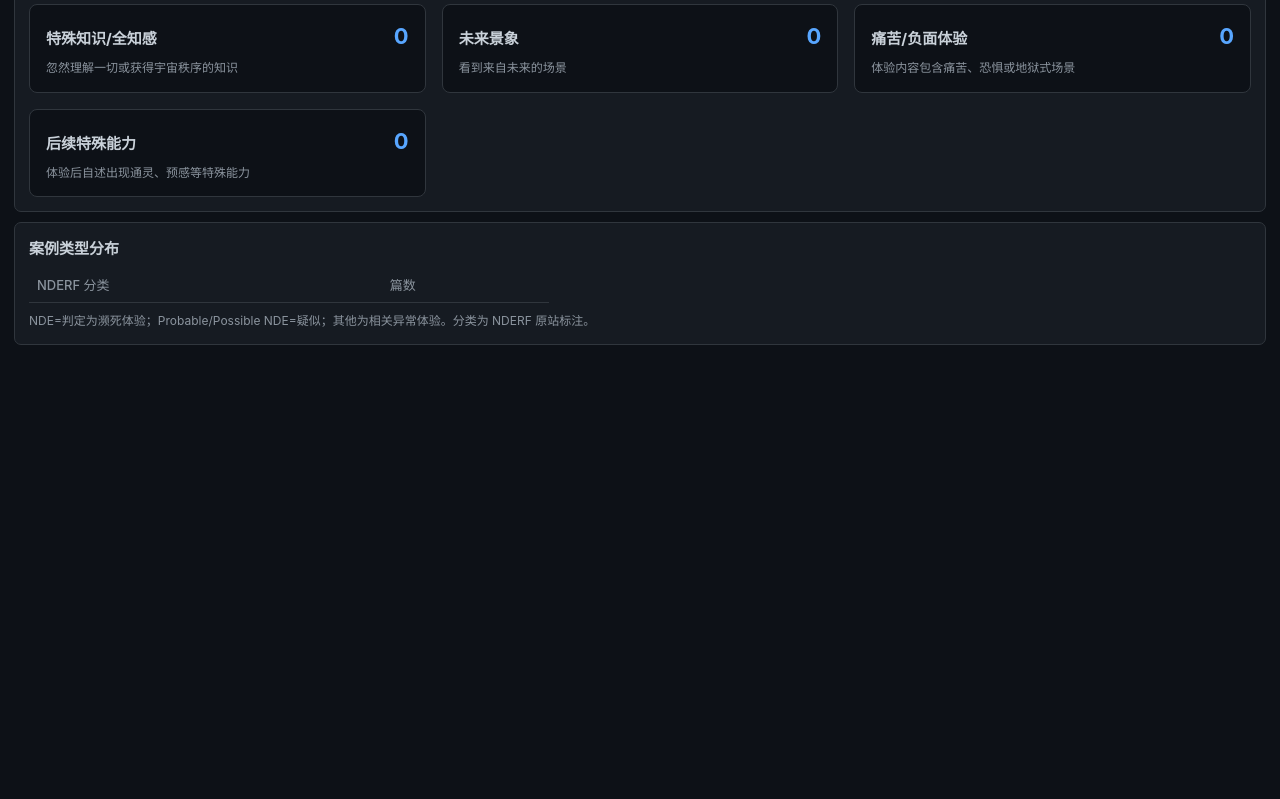
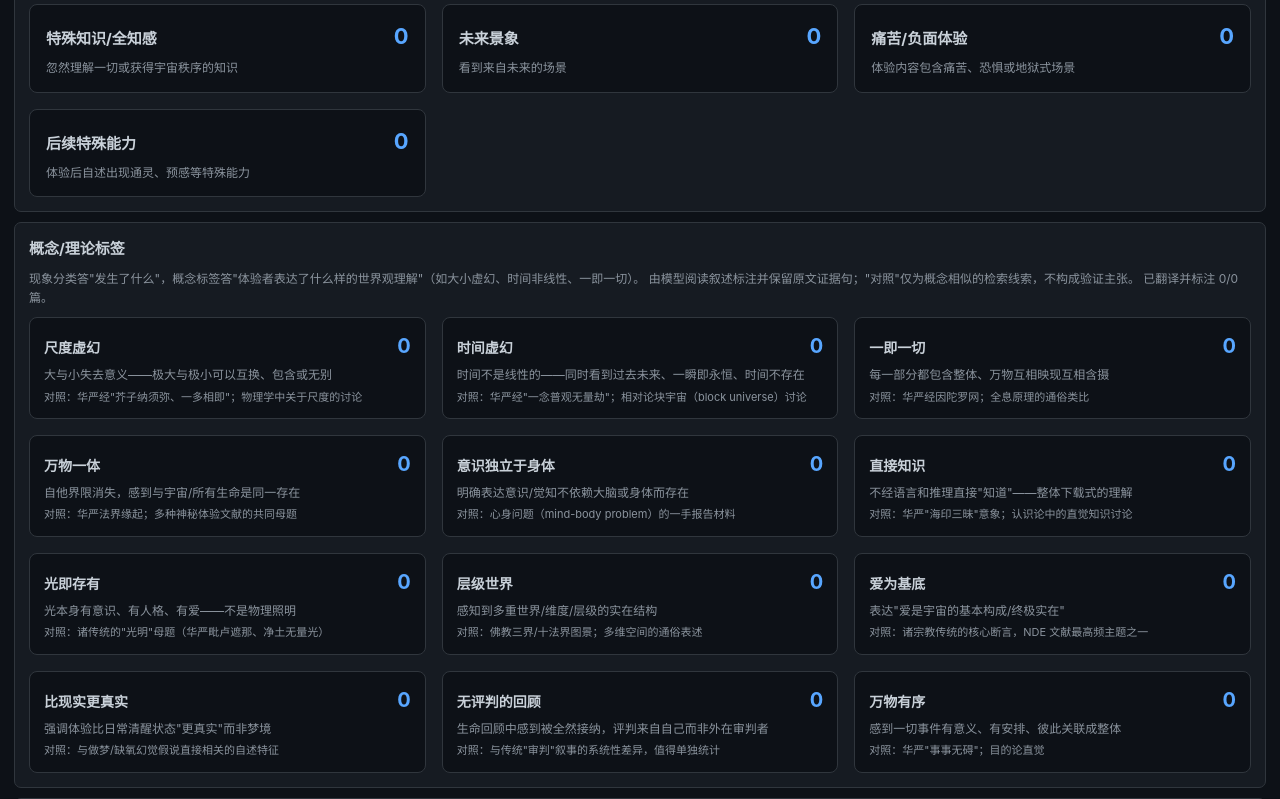
Before and after one commit to zhouningyi/numerology, a Flask app: page /nde in a window 1280 px wide. Shown: the part 590-1389 px from the top of the page. Before the commit the page ends 935 px from the top, so only its background shows below. Run offline with Flask 3, Linux system fonts and the light colour scheme; lists and menus that the app fills with data are empty.

Commit message:
feat(nde): 翻译+概念标注流水线（gpt-4o-mini 一次调用两件事）
- concepts.yaml：12 个概念/理论标签（尺度虚幻/时间虚幻/一即一切/万物一体等），
  每个带佛教/物理学对照线索（标注为概念相似性，非验证主张）
- translate_nderf.py：叙述翻译+概念标注合并调用，JSON 输出、按 slug 增量断点续跑，
  translations.jsonl 与解析文件分离互不覆盖；dry-run 预估费用
- /nde 概念标签卡片、/nde/concept/<key> 概念索引页（原文证据句引用块）、
  案例页概念徽章与中文译文并排显示

Co-Authored-By: Claude Fable 5 <noreply@anthropic.com>

```diff
--- /dev/null
+++ b/numerology/nde/concepts.yaml
@@ -0,0 +1,54 @@
+# 濒死体验的概念/理论标签体系（第二层标注，区别于问卷现象分类）。
+# 现象分类答"发生了什么"（隧道、白光）；概念标签答"体验者表达了什么样的世界观理解"。
+# 由模型阅读叙述文本标注（translate_nderf.py 顺路完成），每个标签保留原文证据句。
+# parallel 字段是"概念相似"的对照线索（佛教文本/物理学讨论），仅供检索与阅读，
+# 不构成任何验证性主张。
+concepts:
+  scale_illusion:
+    name: 尺度虚幻
+    description: 大与小失去意义——极大与极小可以互换、包含或无别
+    parallel: 华严经"芥子纳须弥、一多相即"；物理学中关于尺度的讨论
+  time_illusion:
+    name: 时间虚幻
+    description: 时间不是线性的——同时看到过去未来、一瞬即永恒、时间不存在
+    parallel: 华严经"一念普观无量劫"；相对论块宇宙（block universe）讨论
+  interpenetration:
+    name: 一即一切
+    description: 每一部分都包含整体、万物互相映现互相含摄
+    parallel: 华严经因陀罗网；全息原理的通俗类比
+  oneness:
+    name: 万物一体
+    description: 自他界限消失，感到与宇宙/所有生命是同一存在
+    parallel: 华严法界缘起；多种神秘体验文献的共同母题
+  consciousness_independent:
+    name: 意识独立于身体
+    description: 明确表达意识/觉知不依赖大脑或身体而存在
+    parallel: 心身问题（mind-body problem）的一手报告材料
+  direct_knowing:
+    name: 直接知识
+    description: 不经语言和推理直接"知道"——整体下载式的理解
+    parallel: 华严"海印三昧"意象；认识论中的直觉知识讨论
+  light_conscious:
+    name: 光即存有
+    description: 光本身有意识、有人格、有爱——不是物理照明
+    parallel: 诸传统的"光明"母题（华严毗卢遮那、净土无量光）
+  multiple_realms:
+    name: 层级世界
+    description: 感知到多重世界/维度/层级的实在结构
+    parallel: 佛教三界/十法界图景；多维空间的通俗表述
+  love_fundamental:
+    name: 爱为基底
+    description: 表达"爱是宇宙的基本构成/终极实在"
+    parallel: 诸宗教传统的核心断言，NDE 文献最高频主题之一
+  more_real:
+    name: 比现实更真实
+    description: 强调体验比日常清醒状态"更真实"而非梦境
+    parallel: 与做梦/缺氧幻觉假说直接相关的自述特征
+  no_judgment:
+    name: 无评判的回顾
+    description: 生命回顾中感到被全然接纳，评判来自自己而非外在审判者
+    parallel: 与传统"审判"叙事的系统性差异，值得单独统计
+  purpose_order:
+    name: 万物有序
+    description: 感到一切事件有意义、有安排、彼此关联成整体
+    parallel: 华严"事事无碍"；目的论直觉
--- a/server.py
+++ b/server.py
@@ -1014,7 +1014,13 @@ def canon_book(book):
         if s.get("segment_index") is not None
     }
     mapped_inline = [s for s in inline_items if s.get("original_segment_index") is not None]
-    if mapped_inline and len(mapped_inline) == len(inline_items) and original_positions:
+    inline_alignment_pending = any(
+        str(item.get("alignment_status", "")).startswith("待")
+        for item in inline_items
+    )
+    if inline_alignment_pending:
+        unmatched_inline = inline_items
+    elif mapped_inline and len(mapped_inline) == len(inline_items) and original_positions:
         for item in inline_items:
             position = original_positions.get(item.get("original_segment_index"))
             if position is None:
@@ -1247,10 +1253,29 @@ def canon_rule_review(school, rule_id):
 
 # ── 濒死探索（第二研究层：NDERF 案例库）──────────────────────
 NDE_EXPERIENCES_PATH = BASE_DIR / "data" / "processed" / "nderf" / "experiences.jsonl"
+NDE_TRANSLATIONS_PATH = BASE_DIR / "data" / "processed" / "nderf" / "translations.jsonl"
+NDE_CONCEPTS_PATH = BASE_DIR / "numerology" / "nde" / "concepts.yaml"
+
+
+def load_nde_concepts() -> dict:
+    return yaml.safe_load(NDE_CONCEPTS_PATH.read_text(encoding="utf-8"))["concepts"]
 
 
 def load_nde_experiences() -> list[dict]:
-    return _load_jsonl_cached(NDE_EXPERIENCES_PATH)
+    """案例记录合并翻译与概念标注（translations.jsonl 独立增量文件）。"""
+    records = _load_jsonl_cached(NDE_EXPERIENCES_PATH)
+    translations = {
+        row["slug"]: row for row in _load_jsonl_cached(NDE_TRANSLATIONS_PATH)
+    }
+    for record in records:
+        extra = translations.get(record["slug"])
+        if extra:
+            record["translations"] = {"中文": extra.get("zh", "")}
+            record["concepts"] = extra.get("concepts", {})
+        else:
+            record.setdefault("translations", {})
+            record.setdefault("concepts", {})
+    return records
 
 
 @app.route("/nde")
@@ -1272,8 +1297,21 @@ def nde_dashboard():
         for key, spec in phenomena.items()
     ]
     categories.sort(key=lambda c: -c["count"])
+    concept_specs = load_nde_concepts()
+    concept_counts = {}
+    for record in experiences:
+        for key in record.get("concepts", {}):
+            concept_counts[key] = concept_counts.get(key, 0) + 1
+    concepts = [
+        {"key": key, "name": spec["name"], "description": spec["description"],
+         "parallel": spec.get("parallel", ""), "count": concept_counts.get(key, 0)}
+        for key, spec in concept_specs.items()
+    ]
+    concepts.sort(key=lambda c: -c["count"])
+    translated = sum(1 for r in experiences if r.get("translations"))
     return render_template(
         "nde.html", total=len(experiences), categories=categories,
+        concepts=concepts, translated=translated,
         classification_counts=sorted(
             classification_counts.items(), key=lambda kv: -kv[1]
         )[:12],
@@ -1299,6 +1337,26 @@ def nde_category(key):
     )
 
 
+@app.route("/nde/concept/<key>")
+def nde_concept(key):
+    """概念标签页：表达某一世界观理解的案例索引（含原文证据句）。"""
+    concepts = load_nde_concepts()
+    if key not in concepts:
+        abort(404)
+    page = max(request.args.get("page", 1, type=int), 1)
+    per_page = 50
+    matched = [
+        r for r in load_nde_experiences() if key in r.get("concepts", {})
+    ]
+    total = len(matched)
+    total_pages = math.ceil(total / per_page) if total else 1
+    rows = matched[(page - 1) * per_page : page * per_page]
+    return render_template(
+        "nde_concept.html", spec=concepts[key], key=key, rows=rows,
+        total=total, page=page, total_pages=total_pages,
+    )
+
+
 @app.route("/nde/experience/<slug>")
 def nde_experience(slug):
     if not re.fullmatch(r"[A-Za-z0-9_\-]+", slug):
@@ -1314,7 +1372,15 @@ def nde_experience(slug):
         for key, evidence in record.get("categories", {}).items()
         if key in phenomena
     ]
-    return render_template("nde_experience.html", r=record, tags=tags)
+    concept_specs = load_nde_concepts()
+    concept_tags = [
+        {"key": key, "name": concept_specs[key]["name"], "evidence": evidence}
+        for key, evidence in record.get("concepts", {}).items()
+        if key in concept_specs
+    ]
+    return render_template(
+        "nde_experience.html", r=record, tags=tags, concept_tags=concept_tags
+    )
 
 
 # ── 研究文档与经验总结 ─────────────────────────────────────────
--- a/templates/nde.html
+++ b/templates/nde.html
@@ -25,6 +25,29 @@
 </div>
 
 <div class="card">
+  <h2>概念/理论标签</h2>
+  <p class="muted" style="font-size:12px;margin-bottom:10px">
+    现象分类答"发生了什么"，概念标签答"体验者表达了什么样的世界观理解"（如大小虚幻、时间非线性、一即一切）。
+    由模型阅读叙述标注并保留原文证据句；"对照"仅为概念相似的检索线索，不构成验证主张。
+    已翻译并标注 {{ translated }}/{{ total }} 篇。
+  </p>
+  <div class="grid grid-3">
+    {% for c in concepts %}
+    <a href="/nde/concept/{{ c.key }}" style="text-decoration:none;color:var(--text)">
+      <div style="background:var(--bg);border:1px solid var(--border);border-radius:8px;padding:12px 14px;height:100%">
+        <div style="display:flex;justify-content:space-between;align-items:baseline">
+          <strong style="font-size:14px">{{ c.name }}</strong>
+          <span class="stat-num" style="font-size:20px">{{ c.count }}</span>
+        </div>
+        <div class="muted" style="font-size:12px;margin-top:3px">{{ c.description }}</div>
+        {% if c.parallel %}<div class="muted" style="font-size:11px;margin-top:4px">对照：{{ c.parallel }}</div>{% endif %}
+      </div>
+    </a>
+    {% endfor %}
+  </div>
+</div>
+
+<div class="card">
   <h2>案例类型分布</h2>
   <table style="max-width:520px">
     <tr><th>NDERF 分类</th><th>篇数</th></tr>
--- a/templates/nde_experience.html
+++ b/templates/nde_experience.html
@@ -11,6 +11,9 @@
 <div style="margin-bottom:10px">
   {% for t in tags %}
   <a href="/nde/category/{{ t.key }}" class="badge badge-a" title="{{ t.evidence }}" style="margin-right:6px">{{ t.name }}</a>
+  {% endfor %}
+  {% for t in concept_tags %}
+  <a href="/nde/concept/{{ t.key }}" class="badge badge-yin" title="{{ t.evidence }}" style="margin-right:6px">◈ {{ t.name }}</a>
   {% endfor %}
 </div>
 
```
Also changed, not shown: templates/nde_concept.html (added, +35 -0 lines), translate_nderf.py (added, +142 -0 lines).
